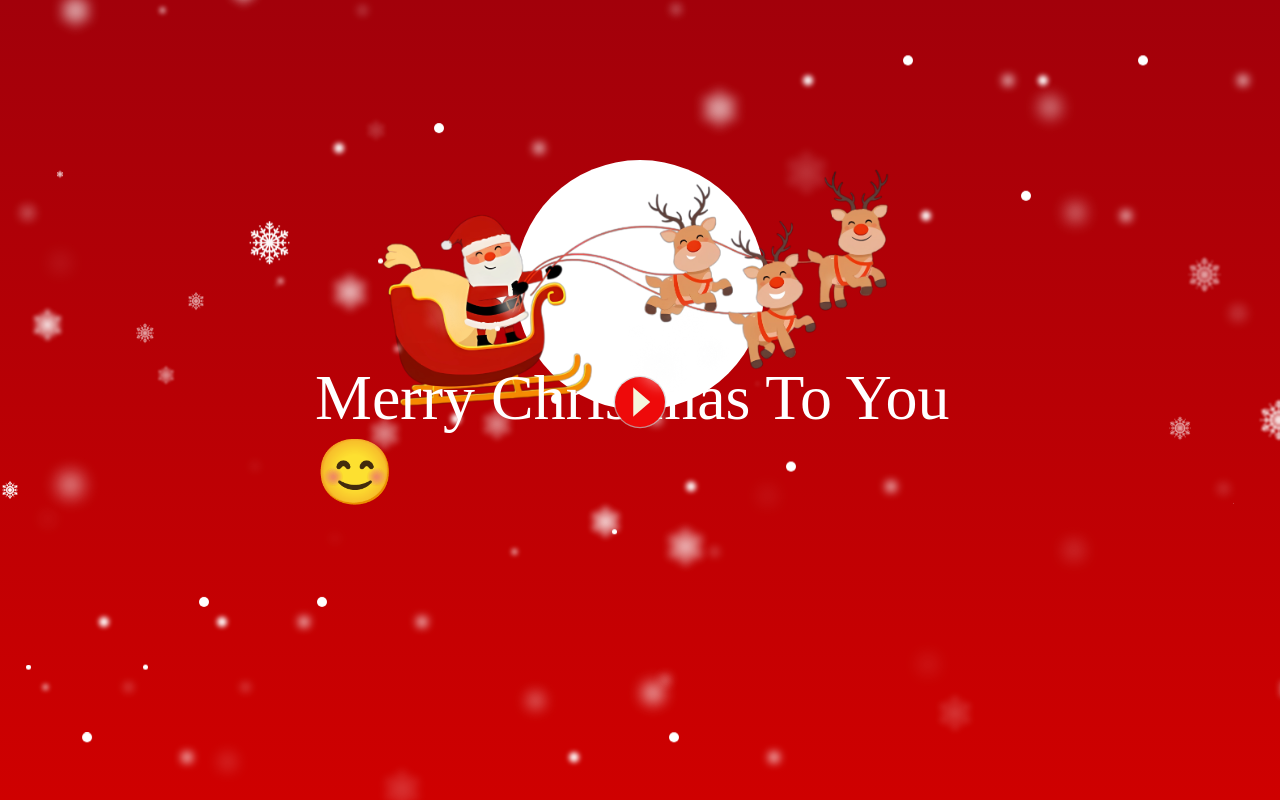
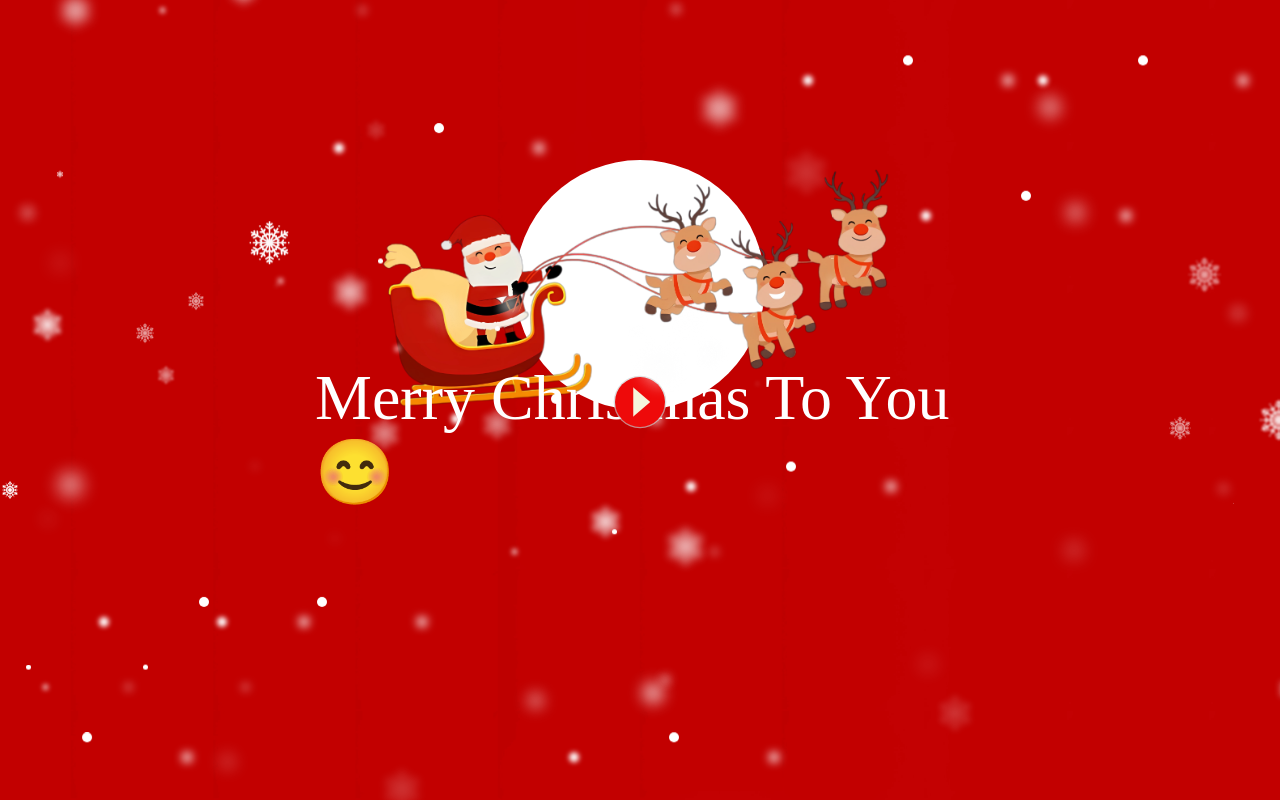
Before and after one commit to phatnguyencoder123/NgocHien, a plain HTML site: page login.html in a window 1280 px wide. Drawn offline with Linux system fonts and the light colour scheme; a web font is replaced by a local one.

Commit message:
upload source code

```diff
--- a/style.css
+++ b/style.css
@@ -12,7 +12,7 @@ body {
     justify-content: center;
     align-items: center;
     min-height: 100vh;
-    background: linear-gradient(#a2000a, #cf0000);
+    background: url('background.jpg') no-repeat;
     background-size: cover;
     background-position: center;
 }
```
Also changed, not shown: background.jpg (added).
